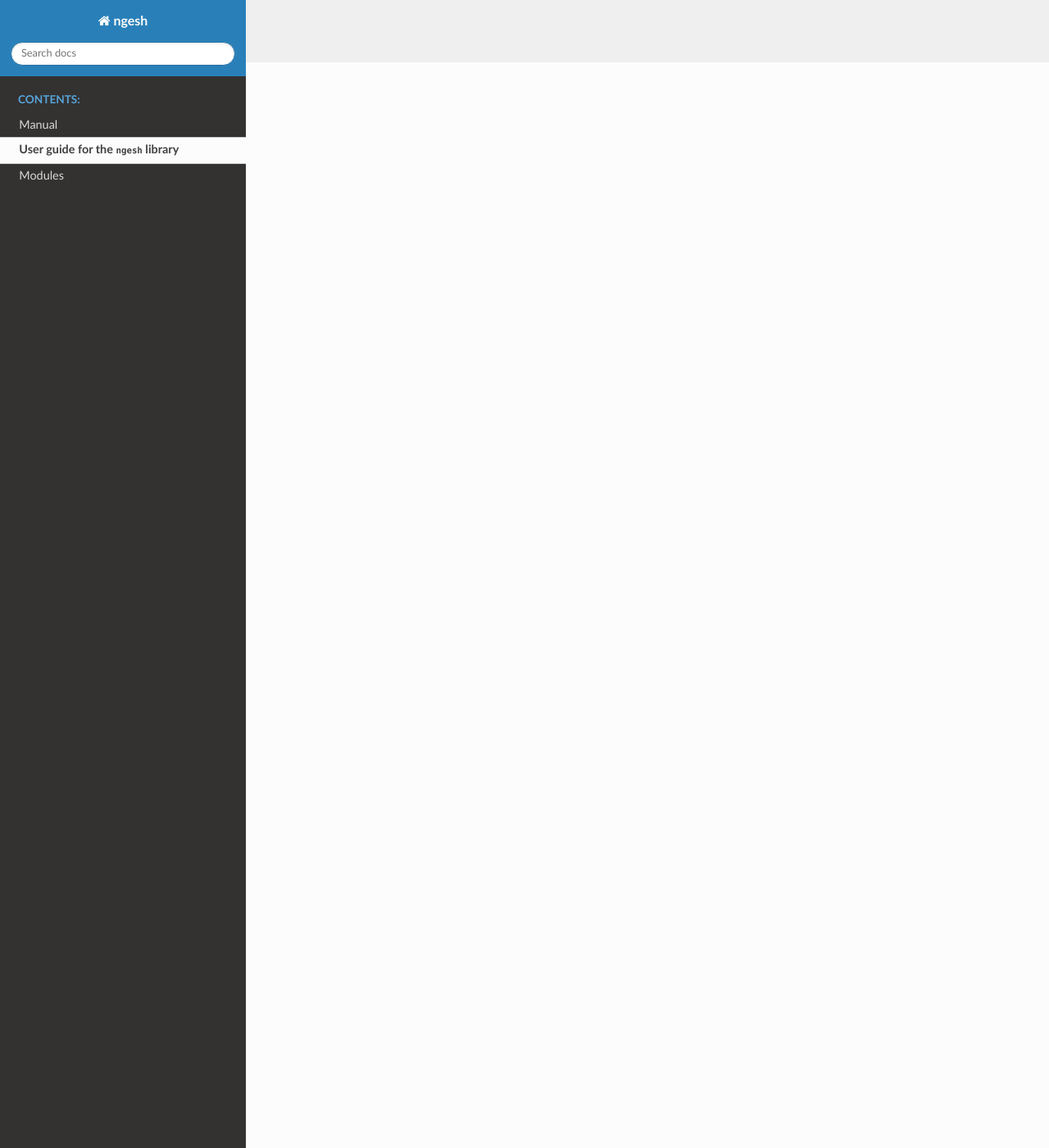
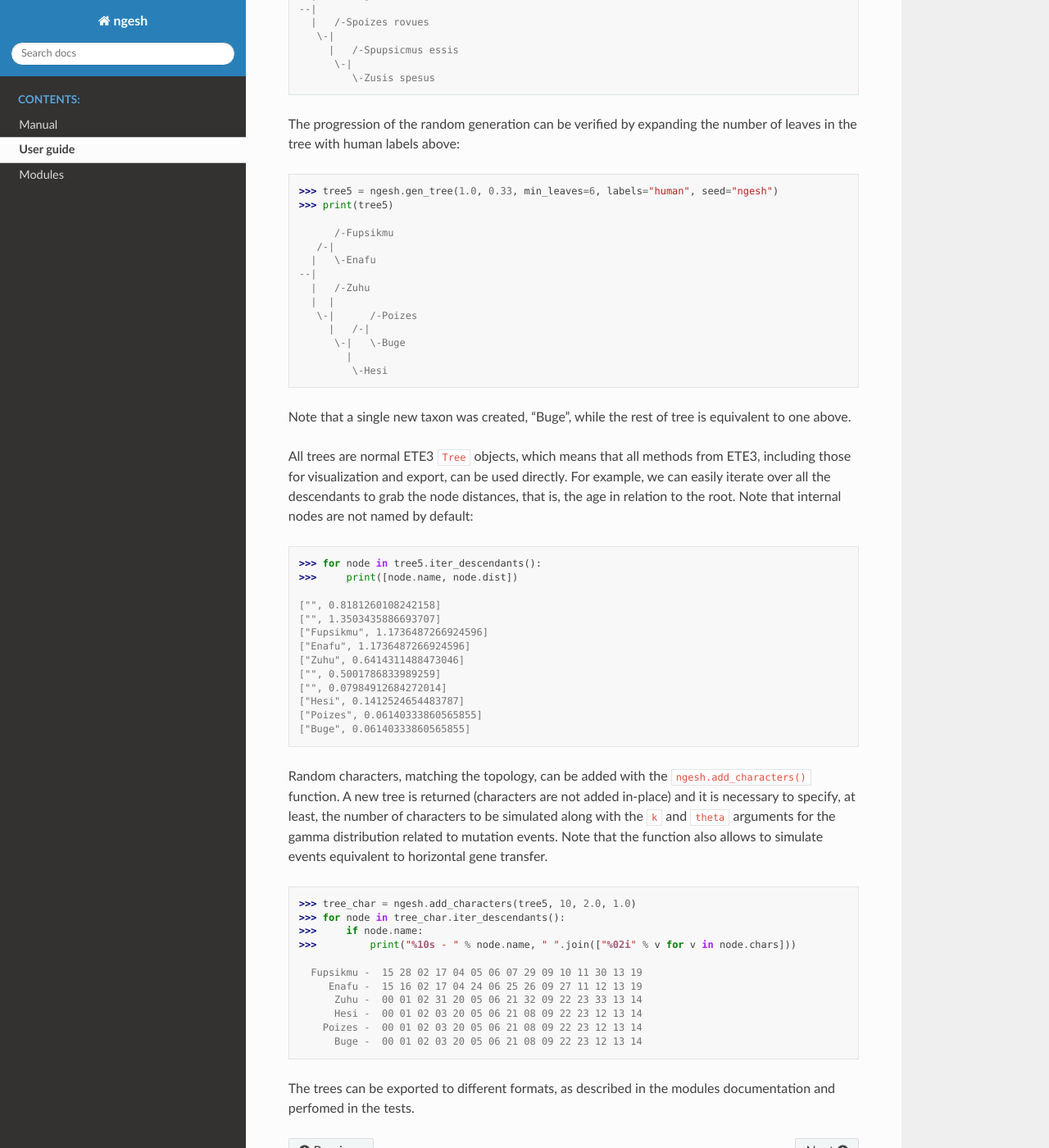
Before and after one commit to tresoldi/ngesh, a Sphinx documentation site: the page built from docs/userguide.rst, in a window 1280 px wide and 1400 px high, scrolled down 1324 px. Shown: the whole window at 82% size. Built offline with Sphinx 7.4.7 and the Read the Docs theme 2.0.0, drawn with Linux system fonts in a browser that asks for light colours; some of the changed text lies outside the part shown.

Commit message:
Complete documentation, prepare for release

```diff
--- a/docs/userguide.rst
+++ b/docs/userguide.rst
@@ -1,6 +1,146 @@
-User guide for the ``ngesh`` library
-====================================
+User guide
+==========
 
-Command line
+The ``ngesh`` library is designed to generate simulated data in
+reproducible manner: the pseudo-random generator seeds are used not only
+in a way that guarantees reproducibility (that is, the same seed
+returning the same tree) but also in an incremental way that will return
+similar trees when different parameters are used to the same seed.
 
-step by step
+A pure random tree can be generated with a call to the
+``ngesh.gen_tree()`` function. Either a minimum number of leaves
+(``min_leaves``) or maximum time (``max_time``) must be specified as a
+stopping criterion.
+
+.. code:: python
+
+   >>> import ngesh
+   >>> tree1 = ngesh.gen_tree(min_leaves=5)
+   >>> print(tree1)
+
+         /-L1
+      /-|
+     |   \-L2
+   --|
+     |   /-L3
+      \-|
+        |   /-L4
+         \-|
+            \-L5
+
+   >>> tree2 = ngesh.gen_tree(max_time=1.0)
+   >>> print(tree2)
+
+         /-L1
+      /-|
+   --|   \-L2
+     |
+      \-L3
+
+The main parameters are the ``birth`` and ``death`` rates, which default
+to 1.0 and 0.5 respectively and are the first and second parameter. A
+Yule tree can be simulated by setting the ``death`` rate to 0.0 (i.e.,
+``ngesh.gen_tree(1.0, 0.0)``).
+
+For reproducibility, the main parameter is the ``seed``, which takes any
+Python object that can be represented as a string. The equivalence of
+the generated tree can be verified by generating trees from the same
+seed with different labels:
+
+.. code:: python
+
+   >>> tree3 = ngesh.gen_tree(1.0, 0.33, min_leaves=5, labels="human", seed="ngesh")
+   >>> print(tree3)
+
+         /-Fupsikmu
+      /-|
+     |   \-Enafu
+   --|
+     |   /-Zuhu
+      \-|
+        |   /-Poizes
+         \-|
+            \-Buge
+
+   >>> tree4 = ngesh.gen_tree(1.0, 0.33, min_leaves=5, labels="bio", seed="ngesh")
+   >>> print(tree4)
+
+         /-Ennapus satvo
+      /-|
+     |   \-Sbuges asecis
+   --|
+     |   /-Spoizes rovues
+      \-|
+        |   /-Spupsicmus essis
+         \-|
+            \-Zusis spesus
+
+The progression of the random generation can be verified by expanding
+the number of leaves in the tree with human labels above:
+
+.. code:: python
+
+   >>> tree5 = ngesh.gen_tree(1.0, 0.33, min_leaves=6, labels="human", seed="ngesh")
+   >>> print(tree5)
+
+         /-Fupsikmu
+      /-|
+     |   \-Enafu
+   --|
+     |   /-Zuhu
+     |  |
+      \-|      /-Poizes
+        |   /-|
+         \-|   \-Buge
+           |
+            \-Hesi
+
+Note that a single new taxon was created, “Buge”, while the rest of tree
+is equivalent to one above.
+
+All trees are normal ETE3 ``Tree`` objects, which means that all methods
+from ETE3, including those for visualization and export, can be used
+directly. For example, we can easily iterate over all the descendants to
+grab the node distances, that is, the age in relation to the root. Note
+that internal nodes are not named by default:
+
+.. code:: python
+
+   >>> for node in tree5.iter_descendants():
+   >>>     print([node.name, node.dist])
+
+   ["", 0.8181260108242158]
+   ["", 1.3503435886693707]
+   ["Fupsikmu", 1.1736487266924596]
+   ["Enafu", 1.1736487266924596]
+   ["Zuhu", 0.6414311488473046]
+   ["", 0.5001786833989259]
+   ["", 0.07984912684272014]
+   ["Hesi", 0.1412524654483787]
+   ["Poizes", 0.06140333860565855]
+   ["Buge", 0.06140333860565855]
+
+Random characters, matching the topology, can be added with the
+``ngesh.add_characters()`` function. A new tree is returned (characters
+are not added in-place) and it is necessary to specify, at least, the
+number of characters to be simulated along with the ``k`` and ``theta``
+arguments for the gamma distribution related to mutation events. Note
+that the function also allows to simulate events equivalent to
+horizontal gene transfer.
+
+.. code:: python
+
+   >>> tree_char = ngesh.add_characters(tree5, 10, 2.0, 1.0)
+   >>> for node in tree_char.iter_descendants():
+   >>>     if node.name:
+   >>>         print("%10s - " % node.name, " ".join(["%02i" % v for v in node.chars]))
+
+     Fupsikmu -  15 28 02 17 04 05 06 07 29 09 10 11 30 13 19
+        Enafu -  15 16 02 17 04 24 06 25 26 09 27 11 12 13 19
+         Zuhu -  00 01 02 31 20 05 06 21 32 09 22 23 33 13 14
+         Hesi -  00 01 02 03 20 05 06 21 08 09 22 23 12 13 14
+       Poizes -  00 01 02 03 20 05 06 21 08 09 22 23 12 13 14
+         Buge -  00 01 02 03 20 05 06 21 08 09 22 23 12 13 14
+
+The trees can be exported to different formats, as described in the
+modules documentation and perfomed in the tests.
```
Also changed, not shown: 1 other file.
